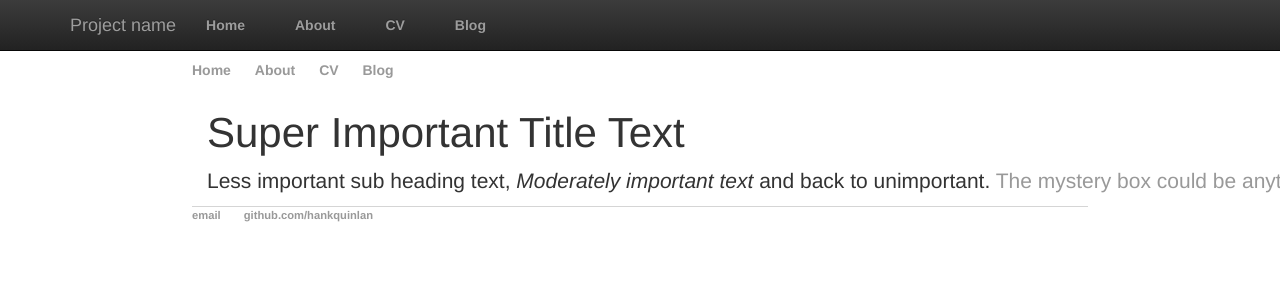
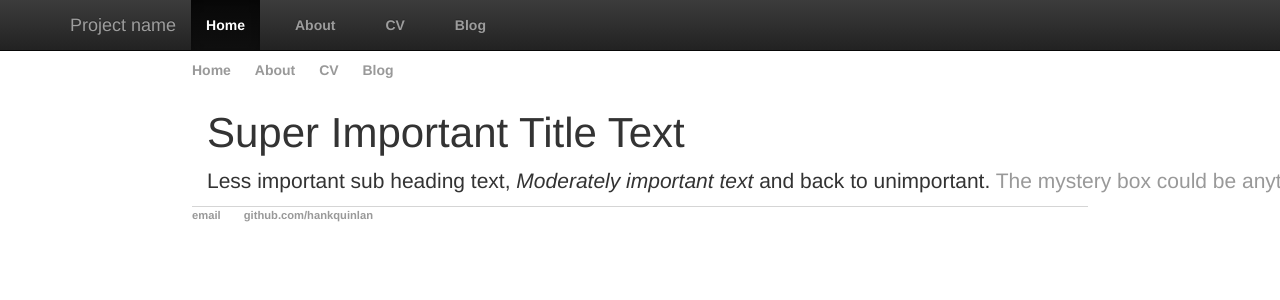
Before and after one commit to harrl7/harrl7.github.io, a Jekyll site: the page built from index.html, in a window 1280 px wide. Shown: the top 300 px of the page. Built offline with Jekyll 4.4.1, drawn with Linux system fonts in a browser that asks for light colours.

Commit message:
Update default.html

```diff
--- a/_layouts/default.html
+++ b/_layouts/default.html
@@ -37,12 +37,12 @@
 							<span class="icon-bar"></span>
 							<span class="icon-bar"></span>
 					  	</button>
-				  		<a class="navbar-brand" href="#">Project name</a>
+				  		<a class="navbar-brand" href="/">Project name</a>
 					</div>
 
 					<div id="navbar" class="collapse navbar-collapse">
 						<ul class="nav navbar-nav">
-							<li {% if page.url == "/index.html" %} class="active" {% endif %}><a href="/home">Home</a></li>
+							<li class={% if page.url == "/" %}"active"{% endif %}><a href="/">Home</a></li>
 							<li><a href="/about">About</a></li>
 							<li><a href="/cv">CV</a></li>
 							<li><a href="/blog">Blog</a></li>
```
